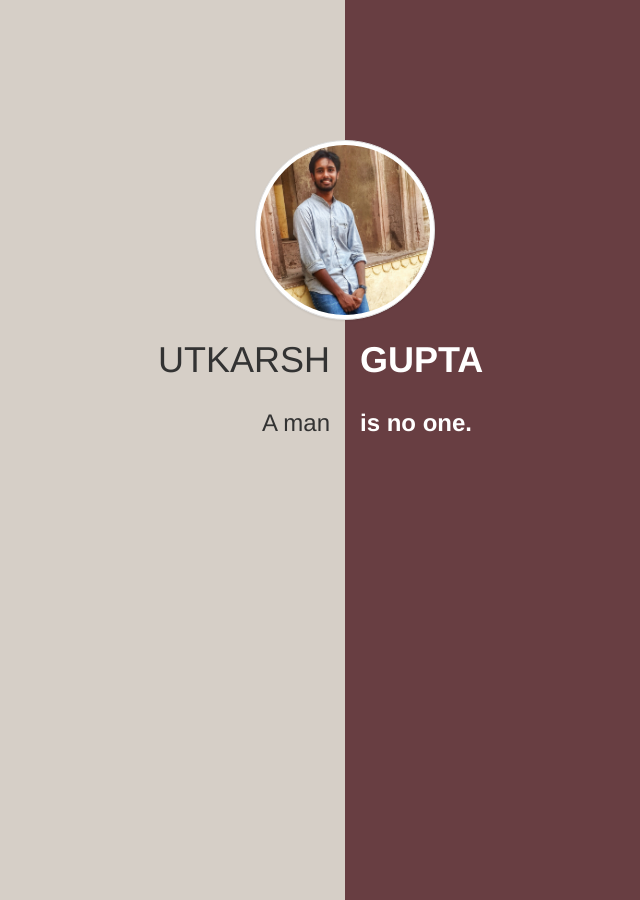
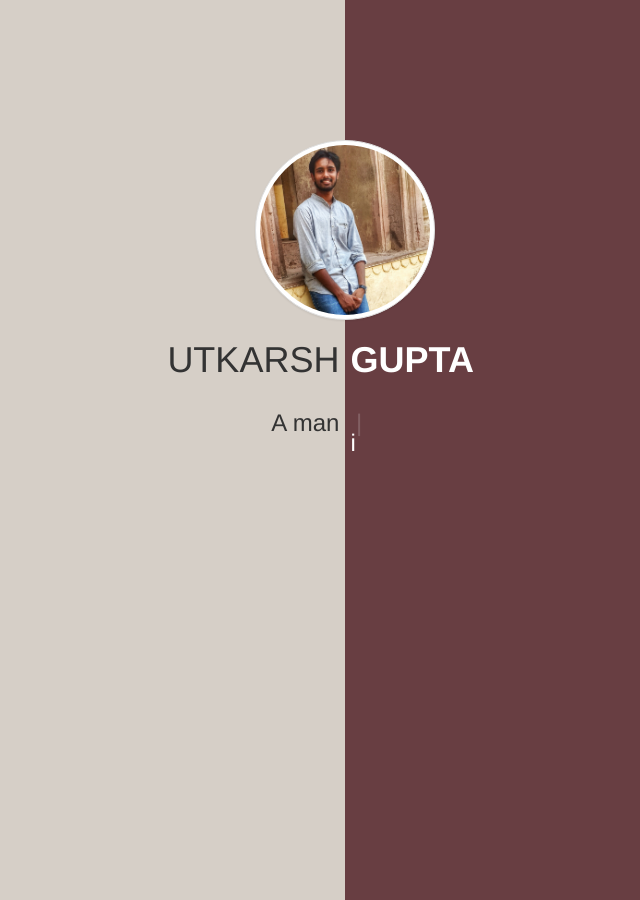
Before and after one commit to utkarshgpta/utkarshgpta.github.io, a Jekyll site: the page built from index.html, in a window 1280 px wide. Shown: the whole page, without its empty margins (295-935 px from the left). Built offline with Jekyll 4.4.1, drawn with Linux system fonts in a browser that asks for light colours; nearby versions of some CDN libraries.

Commit message:
Completely integrated typed.js

```diff
--- a/_layouts/home.html
+++ b/_layouts/home.html
@@ -20,5 +20,20 @@
     <script src="assets/js/plugins.js"></script>
     <script src="assets/js/main.js"></script>
     <script src="assets/js/typed.min.js"></script>
+    <script>
+    $(function(){
+        $(".element").typed({
+          strings: ["writes {code}.", "loves to travel.", "loves to eat food.", "is no one ^1000 xD."],
+          typeSpeed: 0,
+          loop: true,
+          loopCount: false,
+          shuffle: true,
+          typeSpeed: 30,
+          backDelay: 500,
+          showCursor: true,
+          cursorChar: "<h3 style=\"color:white\">|</h3>",
+        });
+    });
+    </script>
   </body>
 </html>
--- a/assets/css/main.css
+++ b/assets/css/main.css
@@ -17,9 +17,16 @@
 	padding: 0px;
 }
 
-.home-header-section{
+.home-header-left{
 	width: 50%;
 	height: 100%;
+	padding-right: 0.4em;
+}
+
+.home-header-right{
+	width: 50%;
+	height: 100%;
+	padding-left: 0.4em;
 }
 
 #body-wrapper{
@@ -29,3 +36,26 @@
 #self-photo{
 	margin-top:10em;
 }
+
+/* Typing cursor */
+.typed-cursor{
+    opacity: 1;
+    -webkit-animation: blink 0.7s infinite;
+    -moz-animation: blink 0.7s infinite;
+    animation: blink 0.7s infinite;
+}
+@keyframes blink{
+    0% { opacity:1; }
+    50% { opacity:0; }
+    100% { opacity:1; }
+}
+@-webkit-keyframes blink{
+    0% { opacity:1; }
+    50% { opacity:0; }
+    100% { opacity:1; }
+}
+@-moz-keyframes blink{
+    0% { opacity:1; }
+    50% { opacity:0; }
+    100% { opacity:1; }
+}
--- a/index.html
+++ b/index.html
@@ -3,21 +3,21 @@
 ---
 
 <div class="container-fluid home-header" id="body-wrapper">
-	<div class="animated slideInDown col-lg-6 col-md-6 col-sm-6 col-xs-6 home-header-section" style="background-color:#D6CFC7"></div>
-	<div class="animated slideInUp col-lg-6 col-md-6 col-sm-6 col-xs-6 home-header-section" style="background-color:#683E42"></div>
+	<div class="animated slideInDown col-lg-6 col-md-6 col-sm-6 col-xs-6 home-header-left" style="background-color:#D6CFC7"></div>
+	<div class="animated slideInUp col-lg-6 col-md-6 col-sm-6 col-xs-6 home-header-right" style="background-color:#683E42"></div>
 </div>
 
 <div class="container-fluid home-header">
 	<img src="{{ "assets/img/me.jpg" | prepend: site.baseurl }}" class="img-circle img-thumbnail img-responsive center-block" width="180em" height="180em" id="self-photo">
-	<div class="col-lg-6 col-md-6 col-sm-6 col-xs-6 home-header-section">
+	<div class="col-lg-6 col-md-6 col-sm-6 col-xs-6 home-header-left">
 		<h1 class="pull-right">UTKARSH</h1>
 		<div class='clearfix'></div>
 		<h3 class="pull-right">A man</h3>
 	</div>
 
-	<div class="col-lg-6 col-md-6 col-sm-6 col-xs-6 home-header-section">
+	<div class="col-lg-6 col-md-6 col-sm-6 col-xs-6 home-header-right">
 		<h1 class="pull-left" style="color:white"><strong>GUPTA</strong></h1>
 		<div class='clearfix'></div>
-		<h3 class="pull-left" style="color:white"><strong>is no one.</strong></h3>
+		<h3 class="pull-left element" style="color:white"></h3>
 	</div>
 </div>
```
Also changed, not shown: 1 other file.
